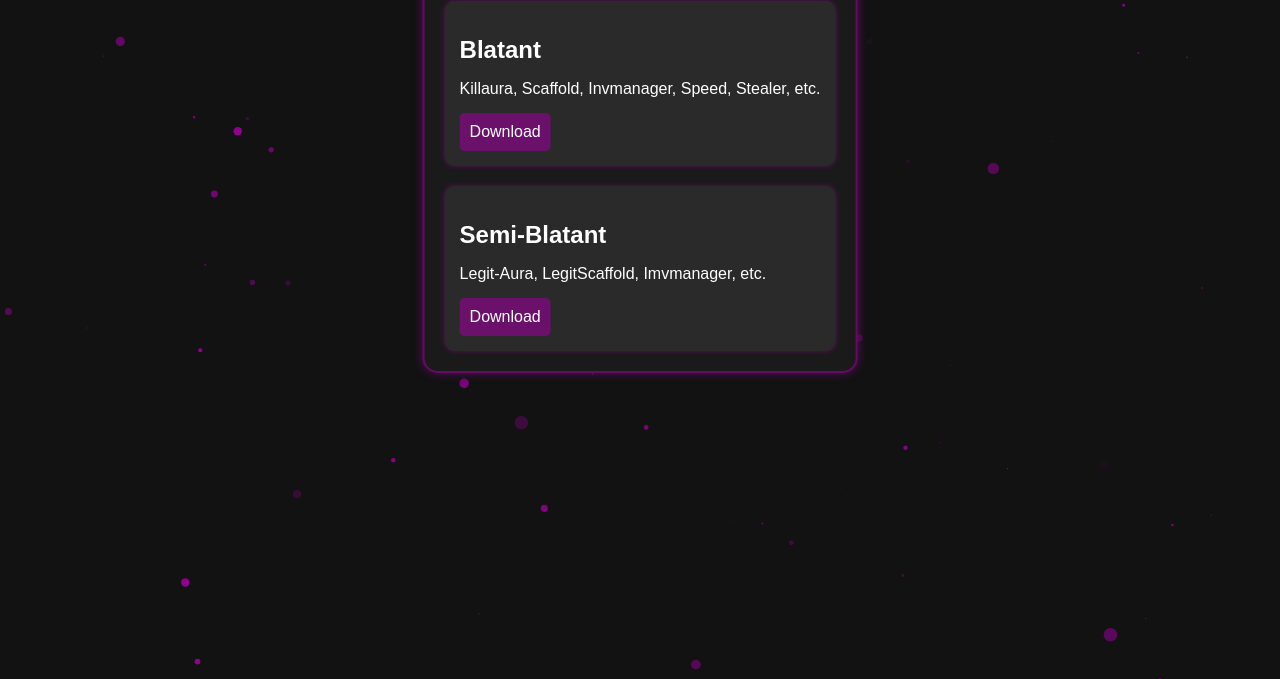
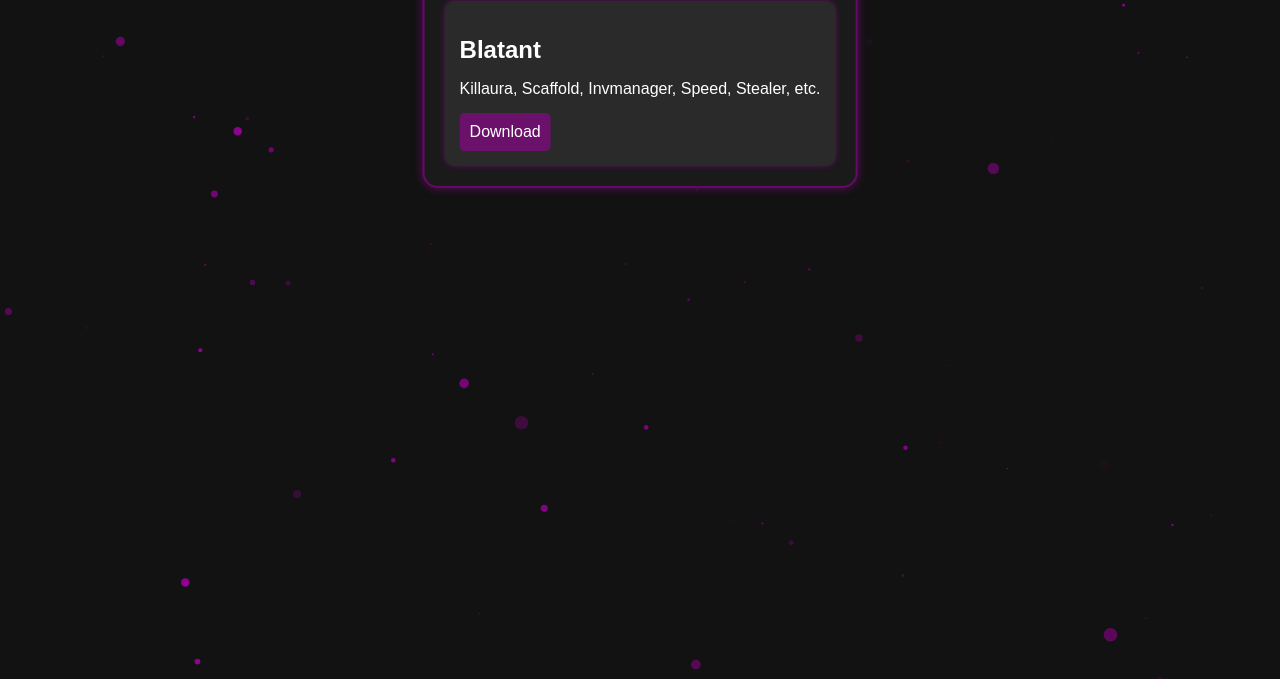
Before and after one commit to xSv3/xSv3.Configs, a plain HTML site: page dw2.html in a window 1280 px wide. Shown: the part 201-880 px from the top of the page. Drawn offline with Linux system fonts and the light colour scheme.

Commit message:
Update dw2.html

```diff
--- a/dw2.html
+++ b/dw2.html
@@ -101,13 +101,7 @@
     <div class="inner-container">
       <h2>Blatant</h2>
       <p>Killaura, Scaffold, Invmanager, Speed, Stealer, etc.</p>
-      <a href="lime-configs.txt" class="navigate-link" download>Download</a>
-    </div>
-
-    <div class="inner-container">
-      <h2>Semi-Blatant</h2>
-      <p>Legit-Aura, LegitScaffold, Imvmanager, etc.</p>
-      <a href="crosssine-configs.txt" class="navigate-link" download>Download</a>
+      <a href="BMC.json" class="navigate-link" download>Download</a>
     </div>
   </div>
 
```
